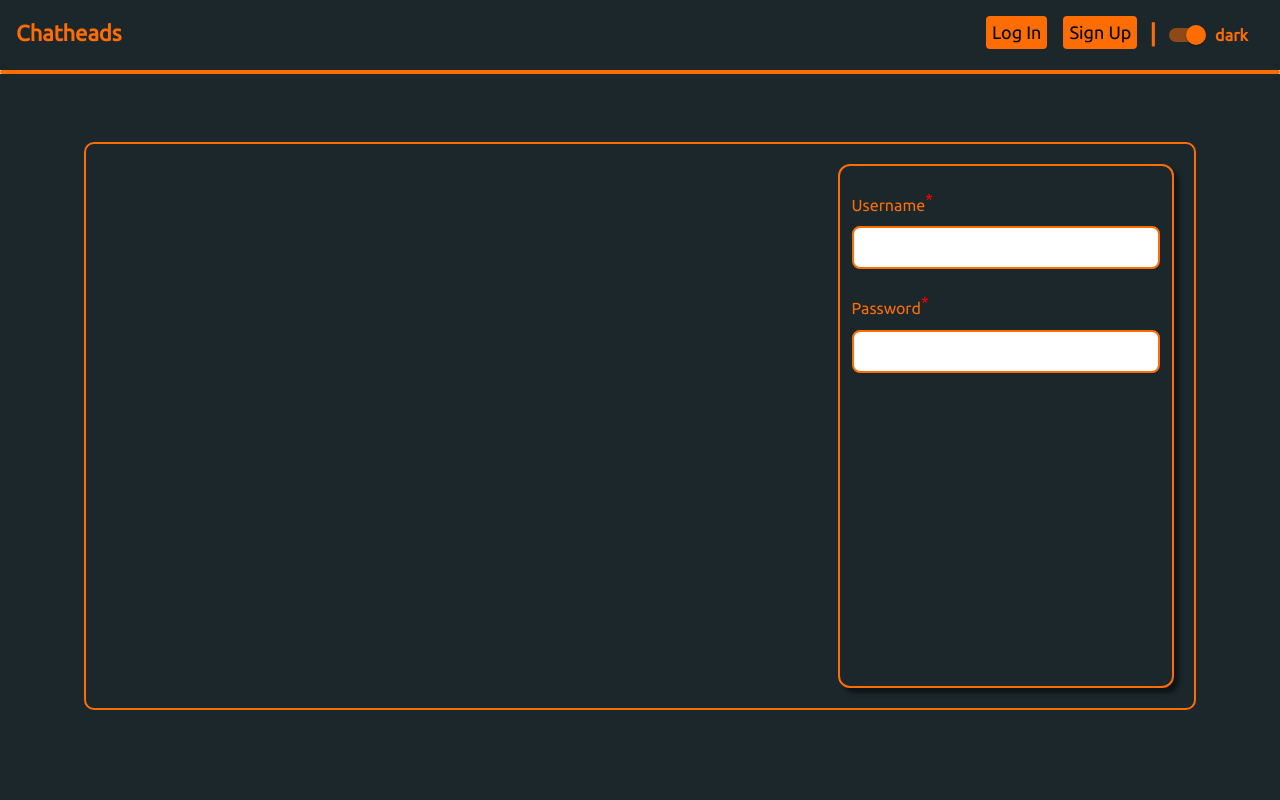
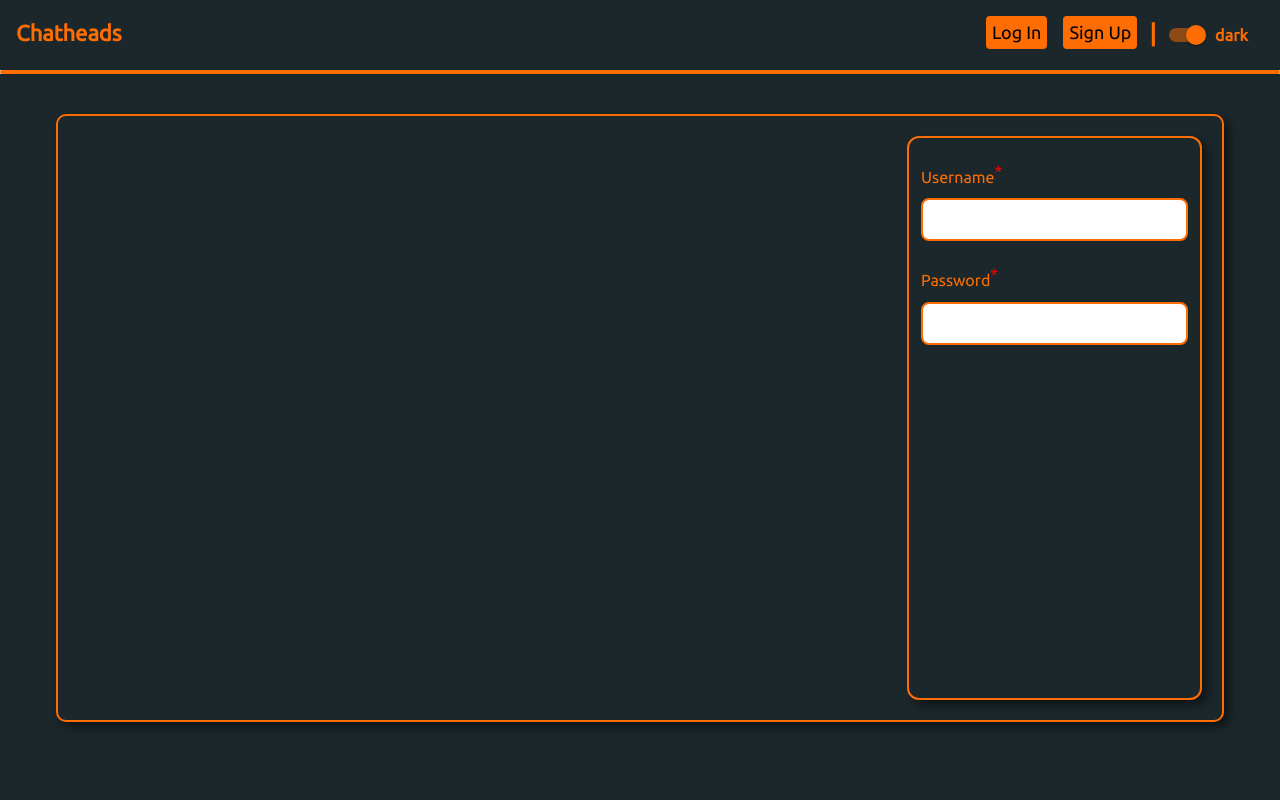
Before and after one commit to shreyash616/chatheads, a React (Create React App) app in the folder chatheads-ui/: page /signIn in a window 1280 px wide. Shown: the top 800 px of the page. Built offline with nearby package versions, Linux system fonts and the light colour scheme.

Commit message:
style changes of page container and login page

```diff
--- a/chatheads-ui/src/common/components/page-container/styles.js
+++ b/chatheads-ui/src/common/components/page-container/styles.js
@@ -4,10 +4,11 @@ import styleVals from '../../styleVals/global'
 export const Divider = styled.div`
     border: 2px solid ${props=>props.theme==='dark'?styleVals.color.bestOrange:styleVals.color.ogBlue};
     border-radius: ${styleVals.dimensions.spacing10};
+    box-shadow: ${styleVals.color.shadowColor};
 `
 export const Container = styled.div`
     background-color: ${props=>props.theme==='dark'?styleVals.color.dark:styleVals.color.light};
-    padding: ${styleVals.dimensions.spacing48};
+    padding: ${styleVals.dimensions.spacing20};
     min-height: 100vh;
 `
 export const Content = styled.div`
@@ -16,5 +17,6 @@ export const Content = styled.div`
     margin-right: ${styleVals.dimensions.spacing36};
     margin-top: ${styleVals.dimensions.spacing20};
     border-radius: ${styleVals.dimensions.spacing10};
-    min-height: 70vh;
+    min-height: 75vh;
+    box-shadow: ${styleVals.color.shadowColor};
 `
--- a/chatheads-ui/src/common/styleVals/global.js
+++ b/chatheads-ui/src/common/styleVals/global.js
@@ -38,7 +38,7 @@ export default {
         dullOrange: '#ad3205',
         ogBlue: '#1976d2',
         dullBlue: '#2c6eb0',
-        shadowColor: '5px 5px 4px 0px rgba(0,0,0,0.5)'
+        shadowColor: '5px 5px 10px 0px rgba(0,0,0,0.5)'
     },
     fonts: {
         segoeUI: 'Segoe UI Light',
--- a/chatheads-ui/src/components/sign-in/styles.js
+++ b/chatheads-ui/src/components/sign-in/styles.js
@@ -24,7 +24,7 @@ export const LoginWrapper = styled.div`
     -moz-box-shadow: ${styleVals.color.shadowColor};
     border-radius: ${styleVals.dimensions.spacing12};
     color: ${props=>props.theme==='dark'?styleVals.color.bestOrange:styleVals.color.ogBlue};
-    min-height: 65vh;
-    width: 30%;
+    min-height: 70vh;
+    width: 25%;
     border: 2px solid ${props=>props.theme==='dark'?styleVals.color.bestOrange:styleVals.color.ogBlue};
 `
```
